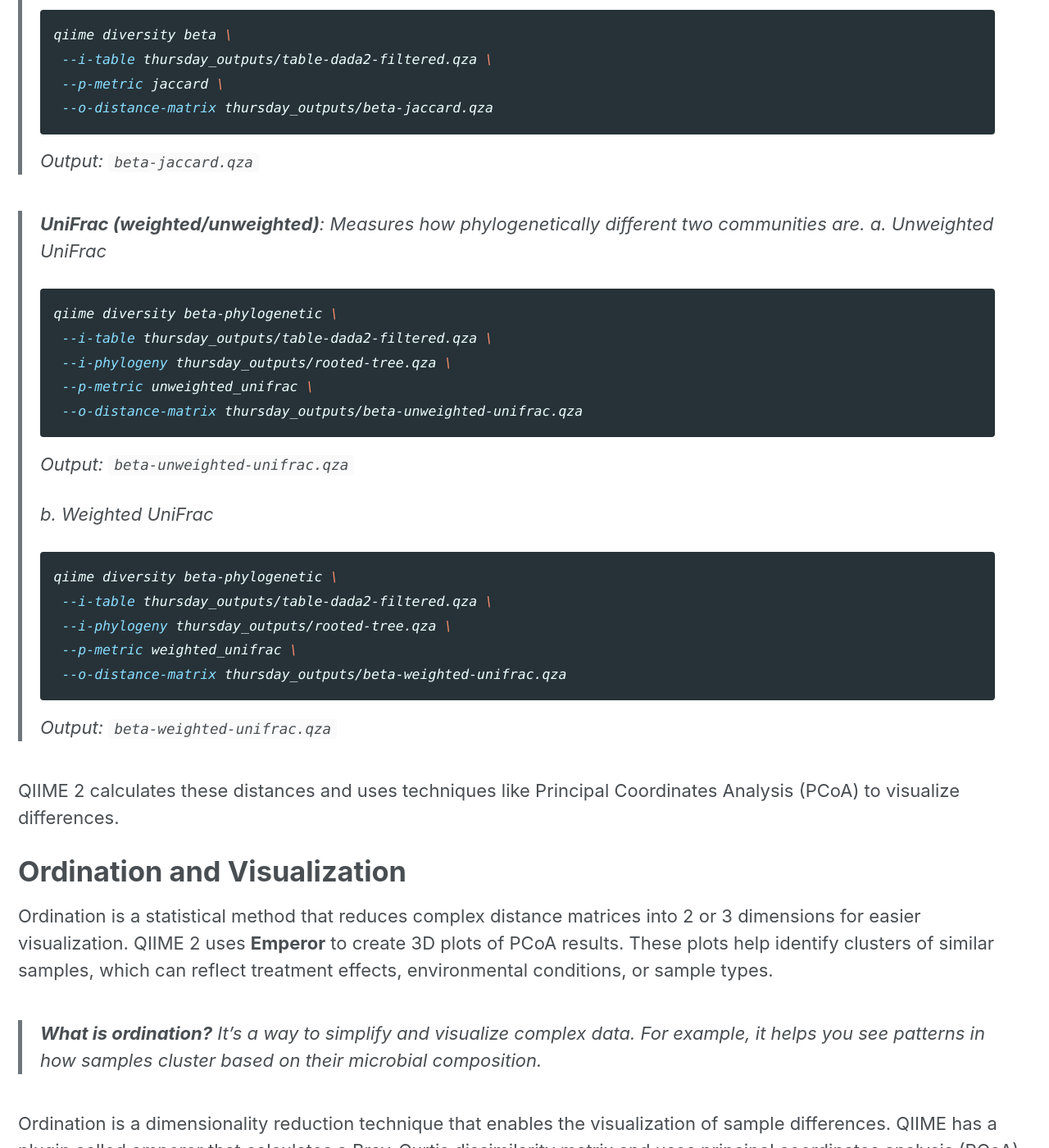
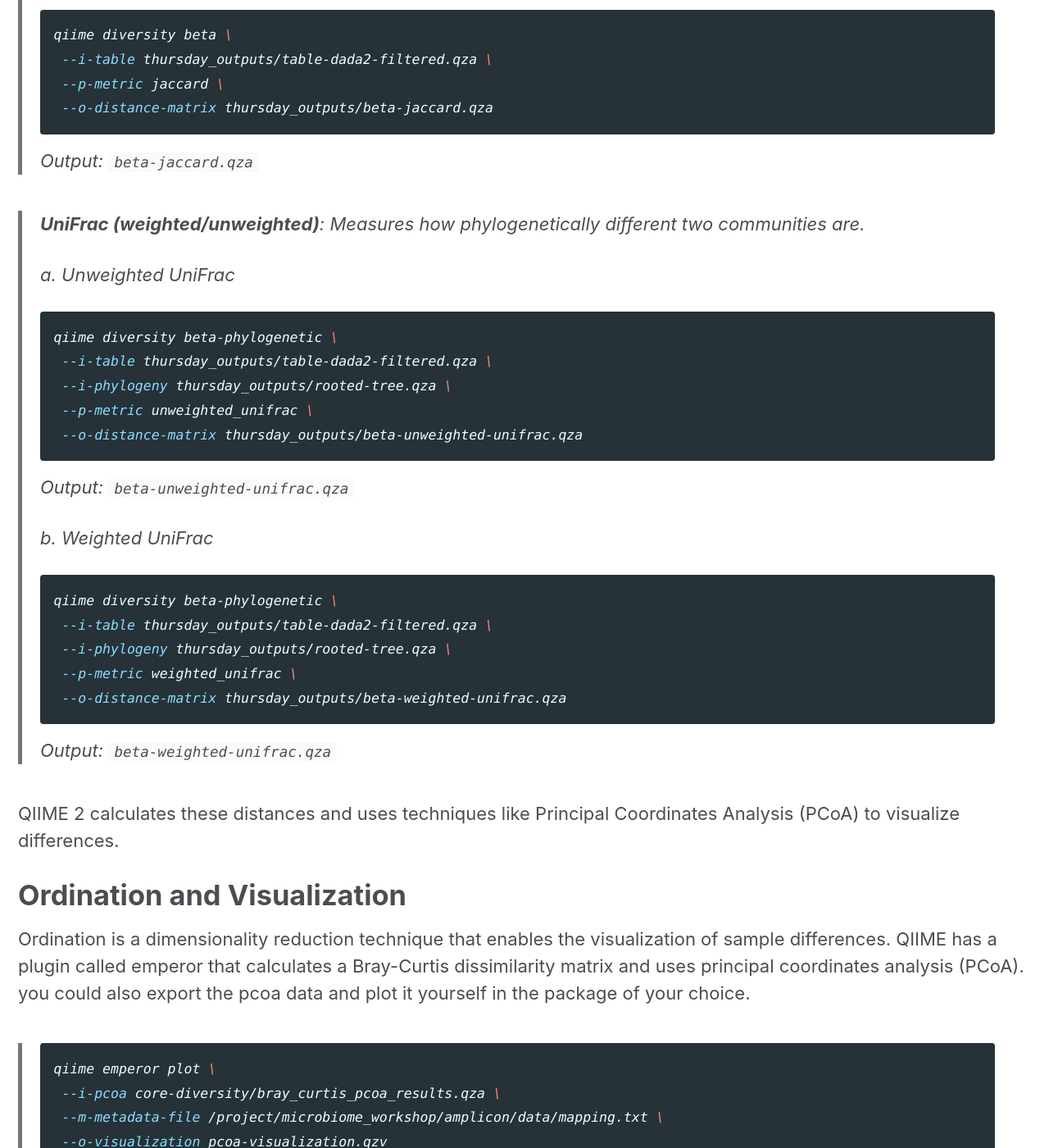
Before and after one commit to arua-microbiome/arua-microbiome.github.io, a Jekyll site: the page built from _tutorials/ecological_analysis.md, in a window 1280 px wide and 1400 px high, scrolled down 6838 px. Shown: the whole window at 82% size. Built offline with Jekyll 4.4.1, drawn with Linux system fonts in a browser that asks for light colours; cached includes are drawn as plain includes; nearby versions of some CDN libraries; some of the changed text lies outside the part shown.

Commit message:
Update ecological_analysis.md
Signed-off-by: arua-microbiome <kaloyiannis.g.g@gmail.com>

````diff
--- a/_tutorials/ecological_analysis.md
+++ b/_tutorials/ecological_analysis.md
@@ -190,6 +190,7 @@ Common metrics include:
 >Output: ```beta-jaccard.qza```
 
 >**UniFrac (weighted/unweighted)**: Measures how phylogenetically different two communities are.
+>
 >a. Unweighted UniFrac
 >```bash
 >qiime diversity beta-phylogenetic \
@@ -217,11 +218,6 @@ QIIME 2 calculates these distances and uses techniques like Principal Coordinate
 
 # Ordination and Visualization
 
-Ordination is a statistical method that reduces complex distance matrices into 2 or 3 dimensions for easier visualization. QIIME 2 uses **Emperor** to create 3D plots of PCoA results. These plots help identify clusters of similar samples, which can reflect treatment effects, environmental conditions, or sample types.
-
-> **What is ordination?**
-> It's a way to simplify and visualize complex data. For example, it helps you see patterns in how samples cluster based on their microbial composition.
-
 Ordination is a dimensionality reduction technique that enables the visualization of sample differences. QIIME has a plugin called emperor that calculates a Bray-Curtis dissimilarity matrix and uses principal coordinates analysis (PCoA). you could also export the pcoa data and plot it yourself in the package of your choice.
 
 > ```bash
@@ -238,8 +234,6 @@ Ordination is a dimensionality reduction technique that enables the visualizatio
 Identifying which microbes are more or less abundant between groups (e.g., treated vs. untreated plants) is crucial. While traditional statistical methods like t-tests aren't suitable for microbiome data (because it's compositional and sparse), specialized tools like **Songbird**, **ANCOM**, or **DESeq2** can model these differences.
 
 As an example, if a plant genotype promotes beneficial microbes that suppress disease, a differential abundance test might identify those beneficial taxa as more abundant in samples from that genotype.
-
-> ⚠️ **Note:** The `gneiss` plugin has been deprecated in recent QIIME 2 versions. Consider using `songbird` or external tools like `ALDEx2` for differential abundance analysis.
 
 If you are doing an experimental manipulation rather than just observing an environment you will likely have an experimental design with treatments and want to know which bacteria respond to these treatments. The best way to go this is an active area of applied statistics research.
 
````
